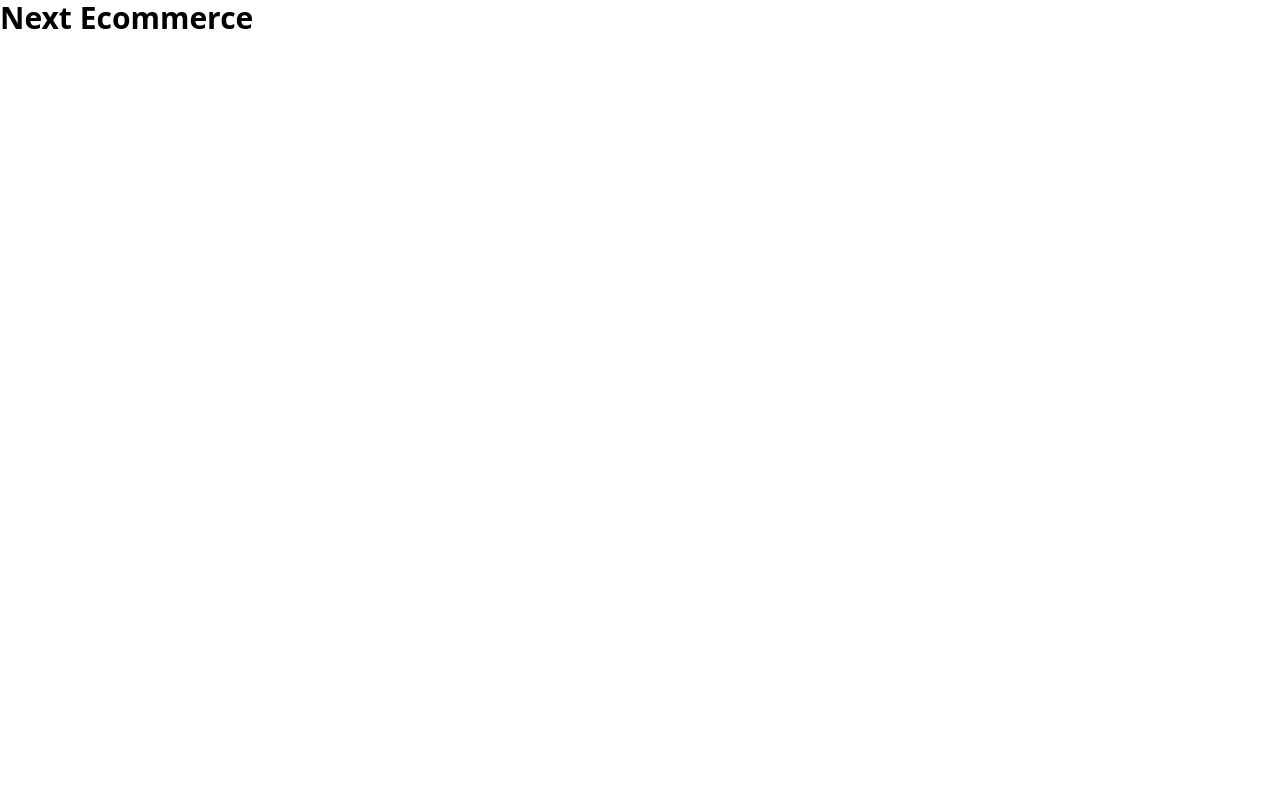
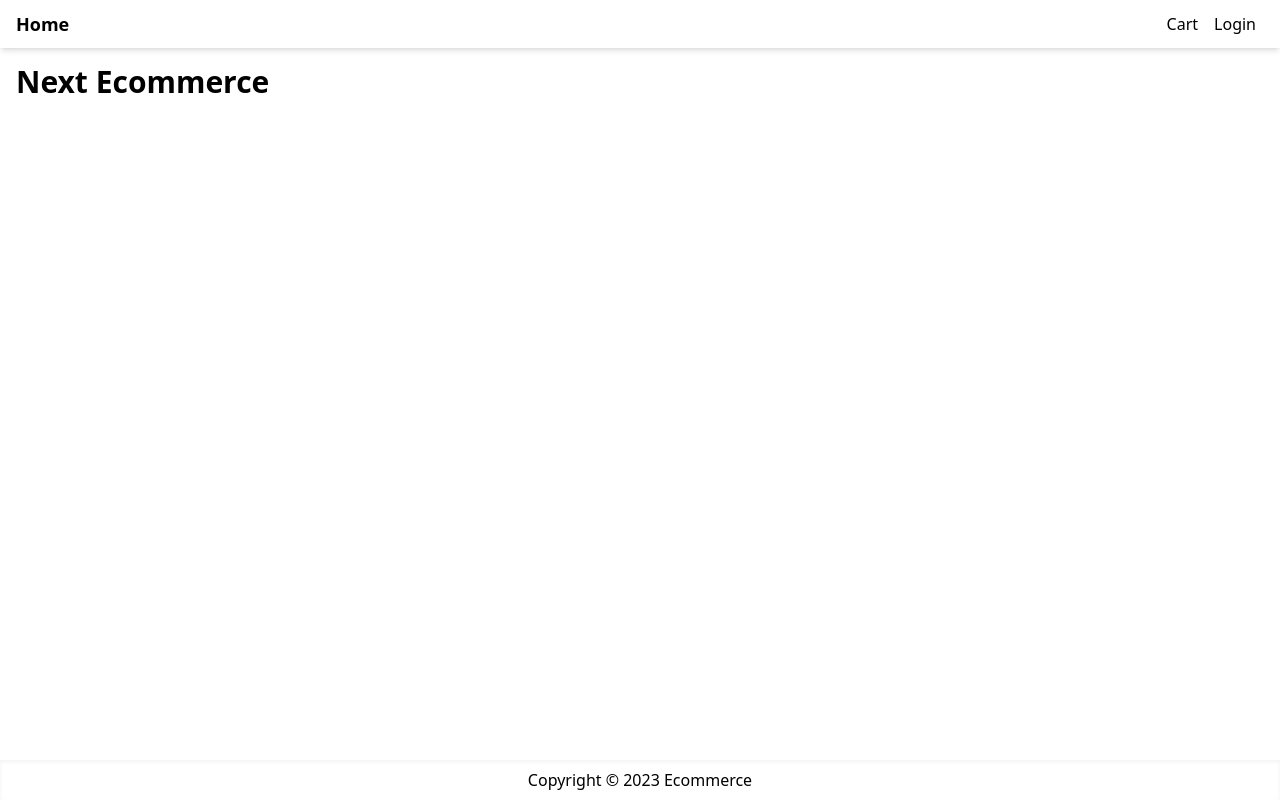
Before and after one commit to Julian-Lop/next-ecommerce, a Next.js app: page / in a window 1280 px wide. Built offline with nearby package versions, Linux system fonts and the light colour scheme.

Commit message:
created basic layout

```diff
--- /dev/null
+++ b/src/components/Layout.js
@@ -0,0 +1,42 @@
+import Head from 'next/head'
+import Link from 'next/link'
+import React from 'react'
+
+export default function Layout({title, children}) {
+  return (
+    <>
+
+
+            <Head>
+                <title>{title ? title+' - Ecommerce' : 'Ecommerce'}</title>
+                <meta name="description" content="Ecommerce website" />
+                <meta name="viewport" content="width=device-width, initial-scale=1" />
+                <link rel="icon" href="/favicon.ico" />
+            </Head>
+
+            <div className='flex min-h-screen flex-col justify-between'>
+                <header>
+                    <nav className='flex h-12 items-center px-4 justify-between shadow-md'>
+                        <Link legacyBehavior href='/'>
+                            <a className='text-lg font-bold'>Home</a>
+                        </Link>
+                        <div>
+                            <Link legacyBehavior href='/'>
+                                <a className='p-2'>Cart</a>
+                            </Link>
+                            <Link legacyBehavior href='/'>
+                                <a className='p-2'>Login</a>
+                            </Link>
+                        </div>
+                    </nav>
+                </header>
+                <main className='container m-auto mt-4 px-4'>
+                    {children}
+                </main>
+                <footer className='flex h-10 justify-center items-center shadow-inner'>
+                    <p>Copyright © 2023 Ecommerce</p>
+                </footer>
+            </div>
+    </>
+  )
+}
--- a/src/pages/index.js
+++ b/src/pages/index.js
@@ -1,18 +1,12 @@
-import Head from 'next/head'
+import Layout from '@/components/Layout'
 import { Inter } from '@next/font/google'
 
 const inter = Inter({ subsets: ['latin'] })
 
 export default function Home() {
   return (
-    <>
-      <Head>
-        <title>Create Next App</title>
-        <meta name="description" content="Generated by create next app" />
-        <meta name="viewport" content="width=device-width, initial-scale=1" />
-        <link rel="icon" href="/favicon.ico" />
-      </Head>
+     <Layout title={'Home Page'}>
       <h1 className="text-3xl font-bold ">Next Ecommerce</h1>
-    </>
+     </Layout>
   )
 }
--- a/src/styles/globals.css
+++ b/src/styles/globals.css
@@ -1,30 +1,3 @@
 @tailwind base;
 @tailwind utilities;
 @tailwind components;
-
-html,
-body {
-  max-width: 100vw;
-  overflow-x: hidden;
-}
-
-body {
-  color: rgb(var(--foreground-rgb));
-  background: linear-gradient(
-      to bottom,
-      transparent,
-      rgb(var(--background-end-rgb))
-    )
-    rgb(var(--background-start-rgb));
-}
-
-a {
-  color: inherit;
-  text-decoration: none;
-}
-
-@media (prefers-color-scheme: dark) {
-  html {
-    color-scheme: dark;
-  }
-}
```
Also changed, not shown: .eslintrc.json.
